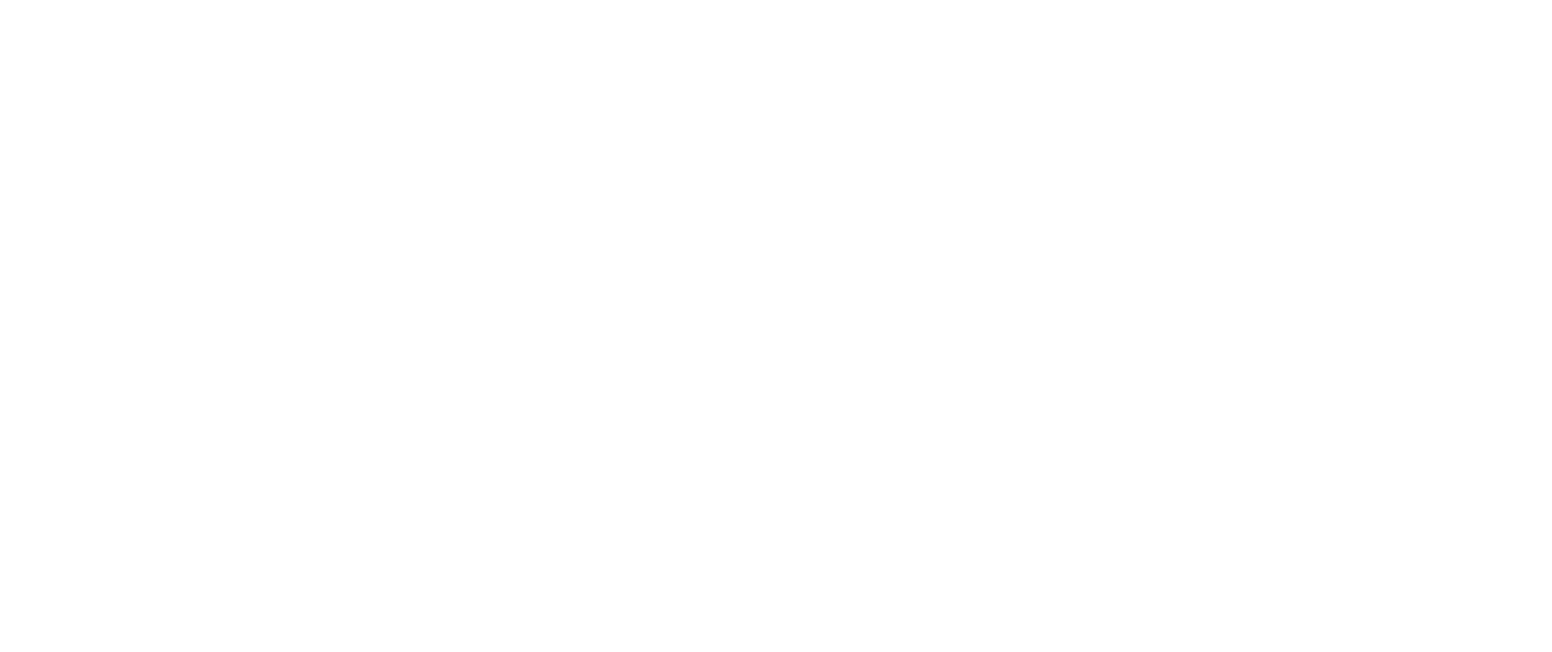
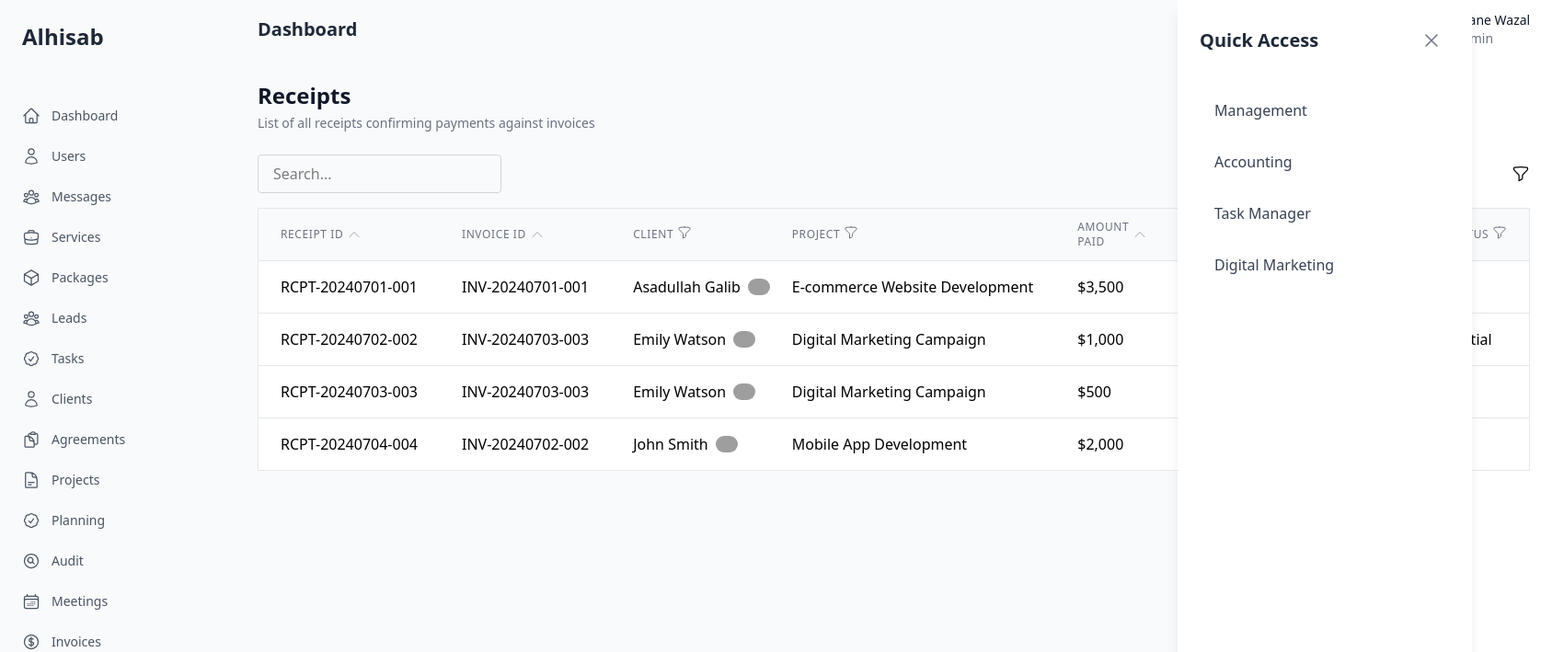
Before and after one commit to einfoengine/alhisab, a Next.js app in the folder frontend/: page /dashboard/receipts in a window 1280 px wide. Before the commit this address had no page. Shown: the top 709 px of the page at 92% size, 1687 px wide, since content can reach past the window. Built offline with nearby package versions, Linux system fonts and the light colour scheme; grey boxes are pictures that could not be loaded.

Commit message:
receipts in progress

```diff
--- /dev/null
+++ b/frontend/src/app/dashboard/receipts/page.tsx
@@ -0,0 +1,111 @@
+"use client";
+
+import TableBuilder from "@/components/TableBuilder";
+import receipts from "@/data/receipts.json";
+import clients from "@/data/clients.json";
+import projects from "@/data/projects.json";
+import Image from "next/image";
+import { Column } from "@/types/table";
+import { ReactNode } from "react";
+
+const clientOptions = clients.map((c) => ({ id: c.id, name: c.client_name }));
+const projectOptions = projects.projects.map((p) => ({ id: p.id, name: p.name }));
+const statusOptions = [
+  { id: "full", name: "Full" },
+  { id: "partial", name: "Partial" },
+];
+const paymentMethodOptions = [
+  { id: "bank_transfer", name: "Bank Transfer" },
+  { id: "paypal", name: "PayPal" },
+  { id: "auto", name: "Auto" },
+];
+
+type ReceiptRow = typeof receipts[number] & { id: string };
+const receiptsData: ReceiptRow[] = receipts.map((r) => ({ ...r, id: r.receipt_id }));
+
+const columns: Column<ReceiptRow>[] = [
+  {
+    key: "receipt_id",
+    label: "Receipt ID",
+    sortable: true,
+  },
+  {
+    key: "invoice_id",
+    label: "Invoice ID",
+    sortable: true,
+    render: (value: unknown, row: ReceiptRow): ReactNode => row.invoice_id,
+  },
+  {
+    key: "client_id",
+    label: "Client",
+    filterable: true,
+    options: clientOptions,
+    render: (value: unknown, row: ReceiptRow): ReactNode => {
+      const client = clients.find((c) => c.id === row.client_id);
+      return (
+        <span className="flex items-center gap-2">
+          {client?.client_name}
+          {client?.avatar && (
+            <Image src={client.avatar} alt={client.client_name} width={24} height={24} className="rounded-full" />
+          )}
+        </span>
+      );
+    },
+  },
+  {
+    key: "project_id",
+    label: "Project",
+    filterable: true,
+    options: projectOptions,
+    render: (value: unknown, row: ReceiptRow): ReactNode => {
+      const project = projects.projects.find((p) => p.id === row.project_id);
+      return project?.name || row.project_id;
+    },
+  },
+  {
+    key: "amount_paid",
+    label: "Amount Paid",
+    sortable: true,
+    render: (value: unknown) => `$${Number(value).toLocaleString()}`,
+  },
+  {
+    key: "payment_date",
+    label: "Payment Date",
+    sortable: true,
+    render: (value: unknown) => new Date(String(value)).toLocaleDateString(),
+  },
+  {
+    key: "payment_method",
+    label: "Payment Method",
+    filterable: true,
+    options: paymentMethodOptions,
+    render: (value: unknown) => {
+      const method = paymentMethodOptions.find((m) => m.id === value);
+      return method ? method.name : String(value);
+    },
+  },
+  {
+    key: "status",
+    label: "Status",
+    filterable: true,
+    options: statusOptions,
+    render: (value: unknown) => {
+      const status = statusOptions.find((s) => s.id === value);
+      return status ? status.name : String(value);
+    },
+  },
+];
+
+export default function ReceiptsPage() {
+  return (
+    <div className="p-6">
+      <div className="mb-6">
+        <h1 className="text-2xl font-semibold text-gray-900">Receipts</h1>
+        <p className="mt-1 text-sm text-gray-500">
+          List of all receipts confirming payments against invoices
+        </p>
+      </div>
+      <TableBuilder data={receiptsData} columns={columns} />
+    </div>
+  );
+}
--- a/frontend/src/data/receipts.json
+++ b/frontend/src/data/receipts.json
@@ -1,77 +1,42 @@
 [
   {
-    "receipt_id": "rcpt_001",
+    "receipt_id": "RCPT-20240701-001",
+    "invoice_id": "INV-20240701-001",
     "client_id": "cli_001",
     "project_id": "proj_001",
-    "invoice_id": "inv_002",
-    "payment_id": "pay_011",
-    "amount": 800.00,
-    "currency": "BDT",
-    "payment_method": "bkash",
-    "payment_date": "2025-06-08",
-    "issued_date": "2025-06-09",
-    "status": "issued",
-    "note": "Partial payment for invoice inv_002",
-    "issued_by": "Vibely Digital"
+    "amount_paid": 3500,
+    "payment_date": "2024-07-10",
+    "payment_method": "bank_transfer",
+    "status": "full"
   },
   {
-    "receipt_id": "rcpt_002",
-    "client_id": "cli_002",
+    "receipt_id": "RCPT-20240702-002",
+    "invoice_id": "INV-20240703-003",
+    "client_id": "cli_003",
     "project_id": "proj_003",
-    "invoice_id": "inv_003",
-    "payment_id": "pay_012",
-    "amount": 3000.00,
-    "currency": "USD",
-    "payment_method": "credit card",
-    "payment_date": "2025-06-07",
-    "issued_date": "2025-06-08",
-    "status": "issued",
-    "note": "Full payment for invoice inv_003",
-    "issued_by": "Vibely Digital"
+    "amount_paid": 1000,
+    "payment_date": "2024-07-12",
+    "payment_method": "paypal",
+    "status": "partial"
   },
   {
-    "receipt_id": "rcpt_003",
+    "receipt_id": "RCPT-20240703-003",
+    "invoice_id": "INV-20240703-003",
     "client_id": "cli_003",
-    "project_id": "proj_006",
-    "invoice_id": "inv_004",
-    "payment_id": "pay_013",
-    "amount": 2000.00,
-    "currency": "GBP",
+    "project_id": "proj_003",
+    "amount_paid": 500,
+    "payment_date": "2024-07-17",
     "payment_method": "paypal",
-    "payment_date": "2025-06-06",
-    "issued_date": "2025-06-07",
-    "status": "issued",
-    "note": "Full payment for invoice inv_004",
-    "issued_by": "Vibely Digital"
+    "status": "full"
   },
   {
-    "receipt_id": "rcpt_004",
-    "client_id": "cli_004",
-    "project_id": "proj_008",
-    "invoice_id": "inv_005",
-    "payment_id": "pay_014",
-    "amount": 1500.00,
-    "currency": "INR",
-    "payment_method": "upi",
-    "payment_date": "2025-06-05",
-    "issued_date": "2025-06-06",
-    "status": "issued",
-    "note": "Full payment for invoice inv_005",
-    "issued_by": "Vibely Digital"
-  },
-  {
-    "receipt_id": "rcpt_005",
-    "client_id": "cli_005",
-    "project_id": "proj_010",
-    "invoice_id": "inv_006",
-    "payment_id": "pay_015",
-    "amount": 12000.00,
-    "currency": "AUD",
-    "payment_method": "bank transfer",
-    "payment_date": "2025-06-04",
-    "issued_date": "2025-06-05",
-    "status": "issued",
-    "note": "Full payment for invoice inv_006",
-    "issued_by": "Vibely Digital"
+    "receipt_id": "RCPT-20240704-004",
+    "invoice_id": "INV-20240702-002",
+    "client_id": "cli_002",
+    "project_id": "proj_002",
+    "amount_paid": 2000,
+    "payment_date": "2024-07-16",
+    "payment_method": "auto",
+    "status": "full"
   }
 ]
```
